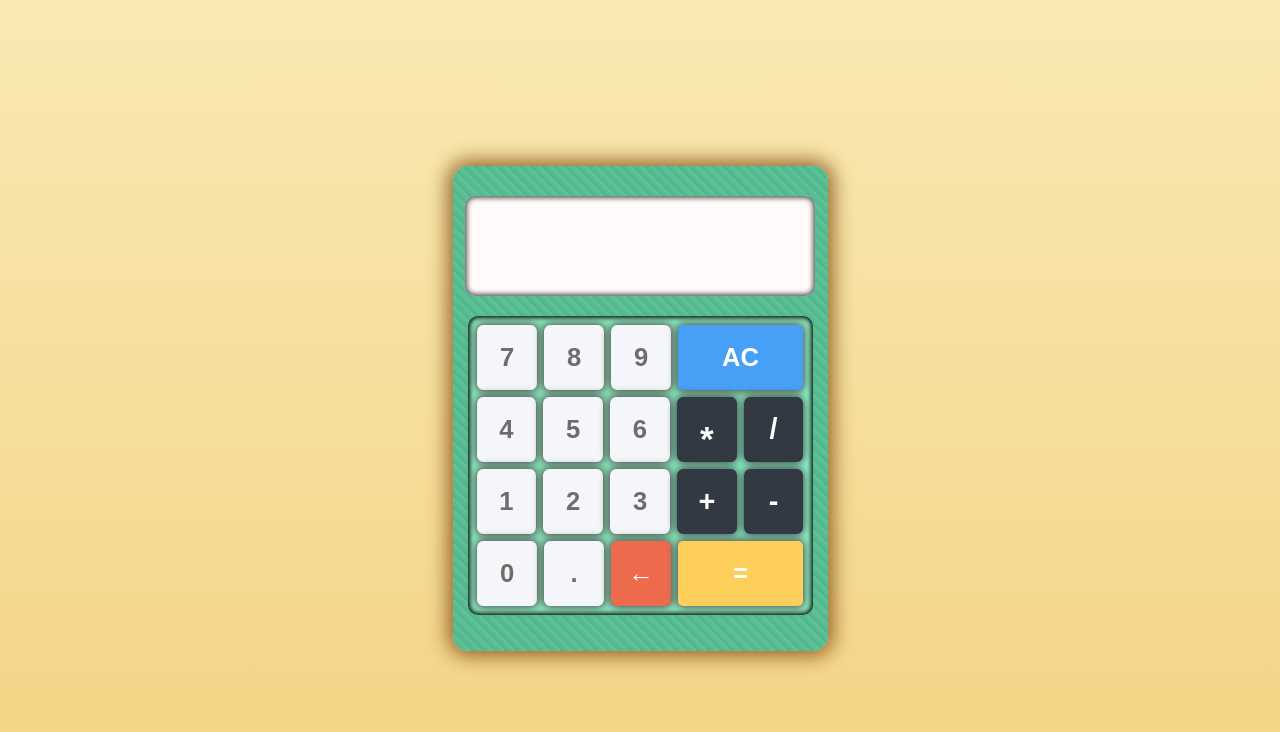
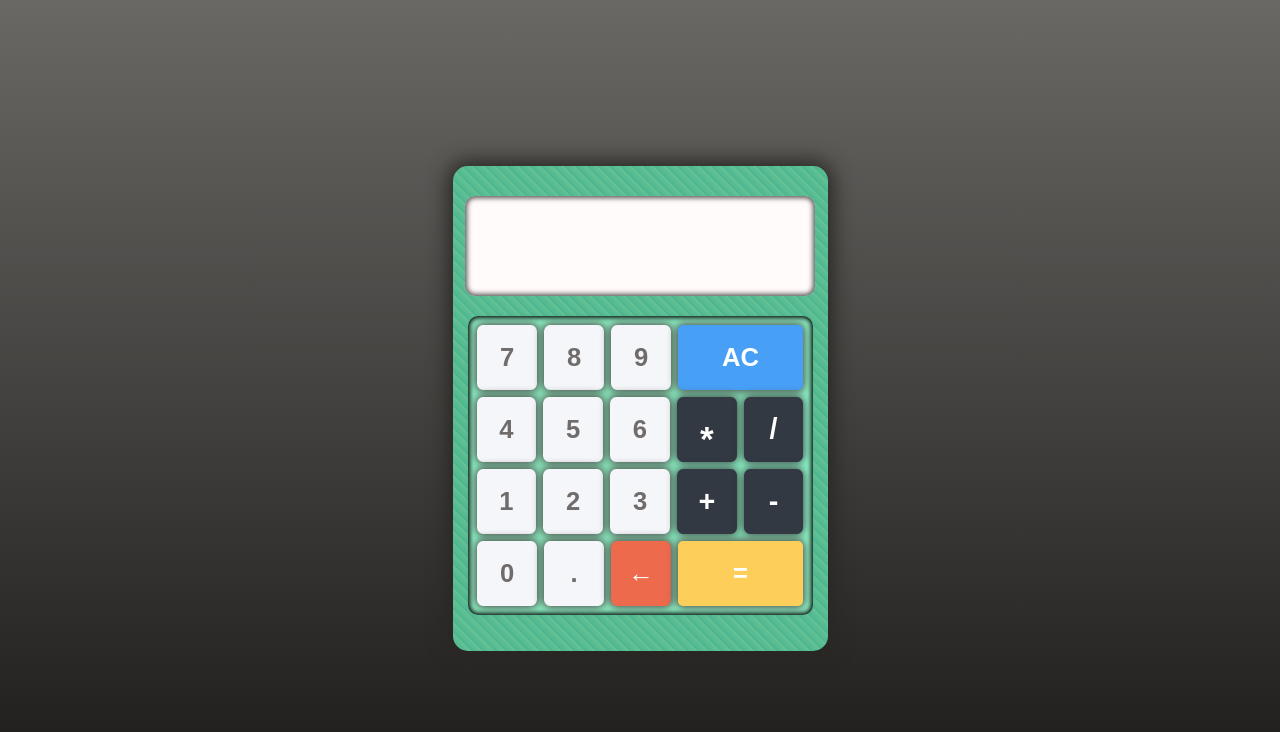
Before and after one commit to jvivesramon/CALCULATOR-HTML-CSS-JS, a plain HTML site: page index.html in a window 1280 px wide. Drawn offline with Linux system fonts and the light colour scheme.

Commit message:
Update style.css

```diff
--- a/style.css
+++ b/style.css
@@ -3,7 +3,7 @@ body {
   height: 100vh;
   position: relative;
   overflow: hidden;
-  background: linear-gradient(rgb(249 233 180), rgb(244 211 130));
+  background: linear-gradient(rgb(106 104 101), rgb(26 25 23));
   display: flex;
   justify-content: center;
   align-items: center;
@@ -14,7 +14,7 @@ body {
   height: 485px;
   width: 375px;
   border-radius: 15px;
-  box-shadow: 0px 0px 20px 5px rgb(146, 99, 39);
+  box-shadow: 0px 0px 20px 5px rgb(41 39 36);
   background: repeating-linear-gradient( 45deg, rgb(101 194 149) 45px, rgb(90 197 143) 5px, #4bb68f 18px, rgb(101 194 149) 53px );
 }
 
```
